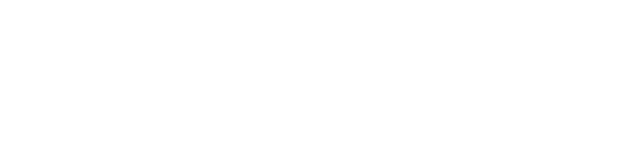
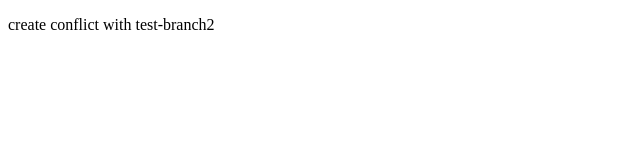
Before and after one commit to kieulinhvuong/DoneProject, a website: page def.html in a window 1280 px wide. Shown: the whole page, without its empty margins (0-640 px from the left). Drawn offline with Linux system fonts and the light colour scheme.

Commit message:
intentionally create a conflict

```diff
--- a/def.html
+++ b/def.html
@@ -5,6 +5,7 @@
     <meta http-equiv="X-UA-Compatible" content="IE=edge">
     <meta name="viewport" content="width=device-width, initial-scale=1.0">
     <title>This is html file of test branch 2</title>
+    <p>create conflict with test-branch2</p>
 </head>
 <body>
 
```
